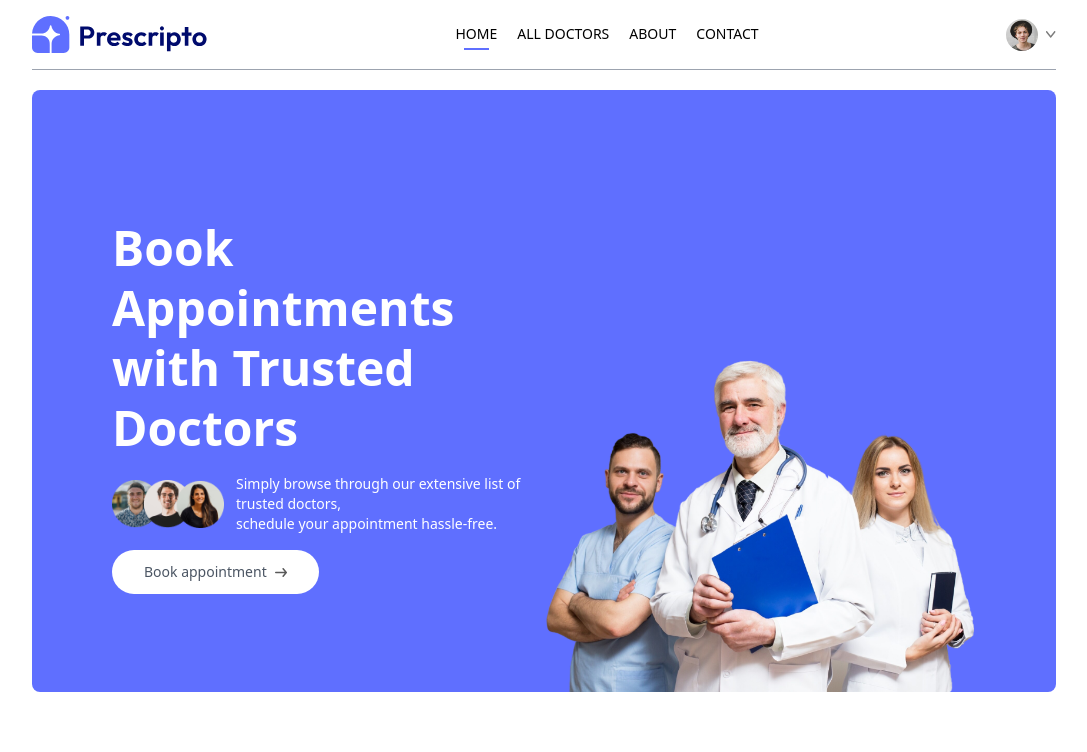
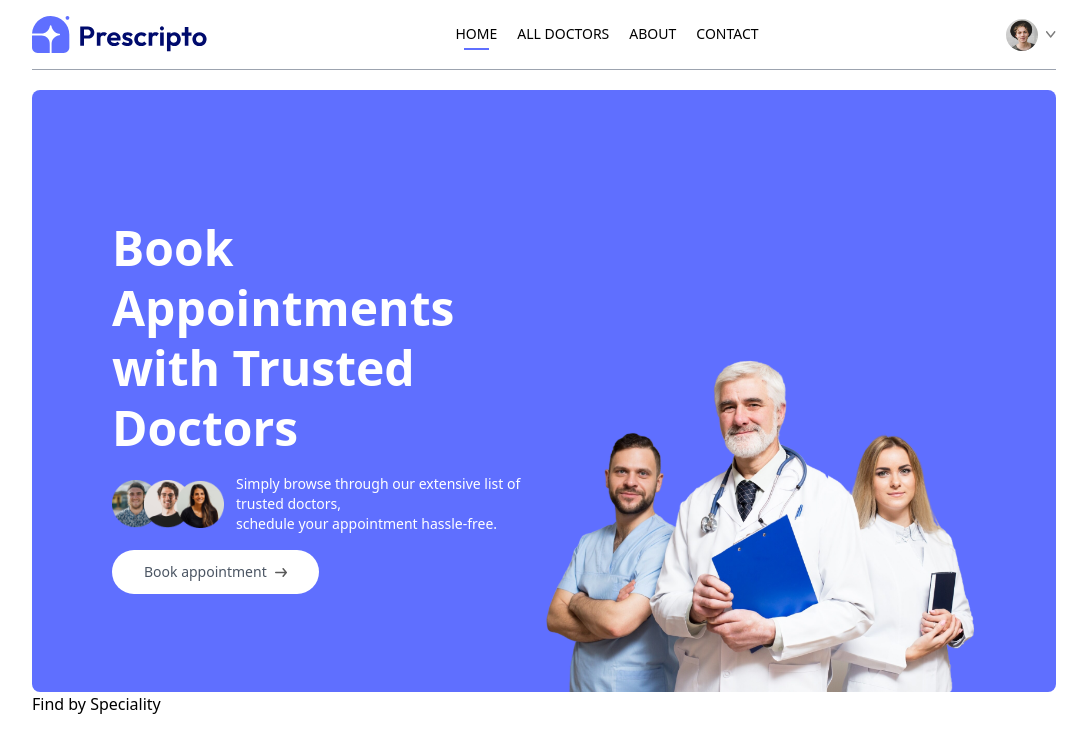
Before and after one commit to Muhammad-Daniyal-Jawad1/doctor-appointment-app, a React app in the folder front-end/: page / in a window 1280 px wide. Shown: the top 752 px of the page, without its empty margins (96-1183 px from the left). Built offline with nearby package versions, Linux system fonts and the light colour scheme; the HTML template or start-up script is replaced by a standard one.

Commit message:
Building SpecialityMenu.

```diff
--- /dev/null
+++ b/front-end/src/components/SpecialityMenu.jsx
@@ -0,0 +1,11 @@
+import React from 'react'
+
+const SpecialityMenu = () => {
+  return (
+    <div id='speciality'>
+        <h1>Find by Speciality</h1>
+    </div>
+  )
+}
+
+export default SpecialityMenu
--- a/front-end/src/pages/Home.jsx
+++ b/front-end/src/pages/Home.jsx
@@ -1,10 +1,12 @@
 import React from 'react'
 import Header from '../components/Header'
+import SpecialityMenu from '../components/SpecialityMenu'
 
 const Home = () => {
   return (
     <div>
         <Header/>
+        <SpecialityMenu/>
     </div>
   )
 }
```
